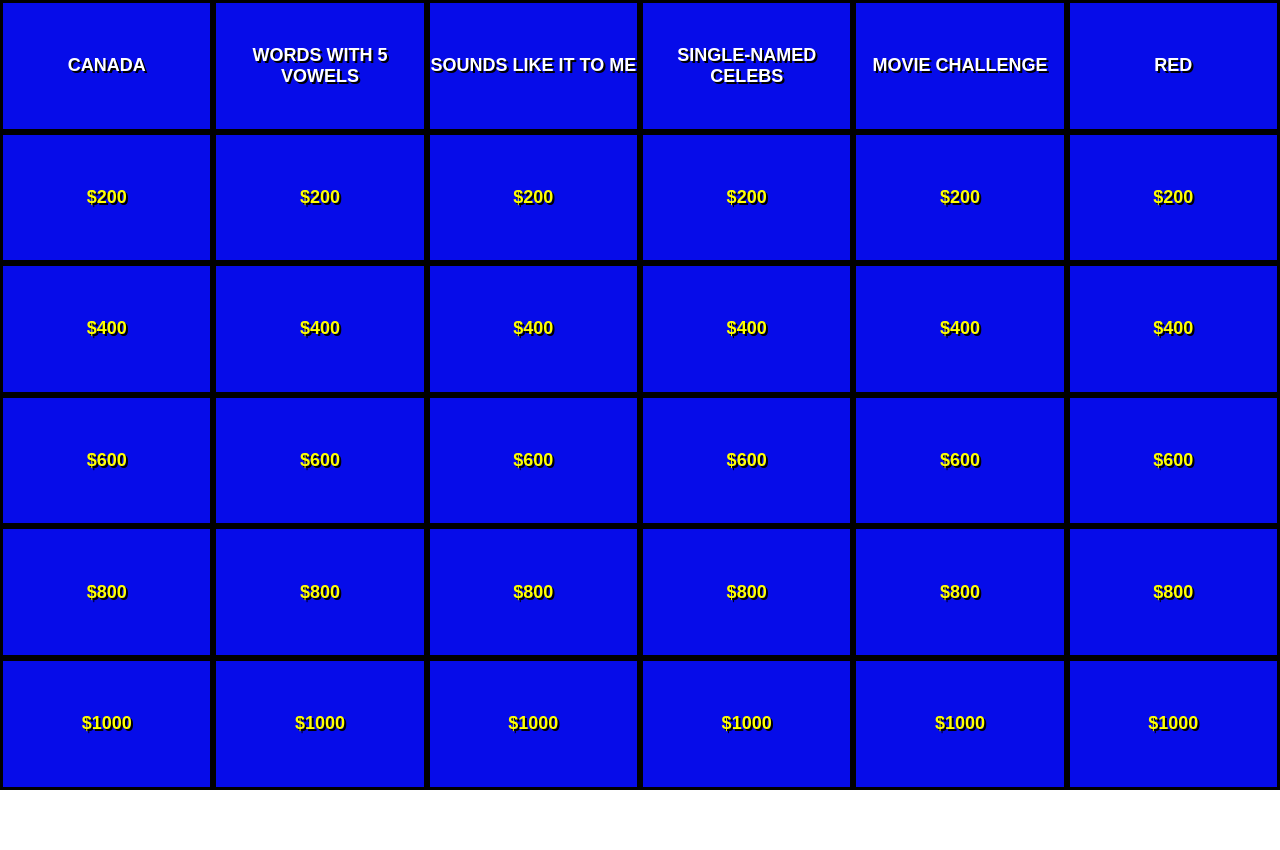
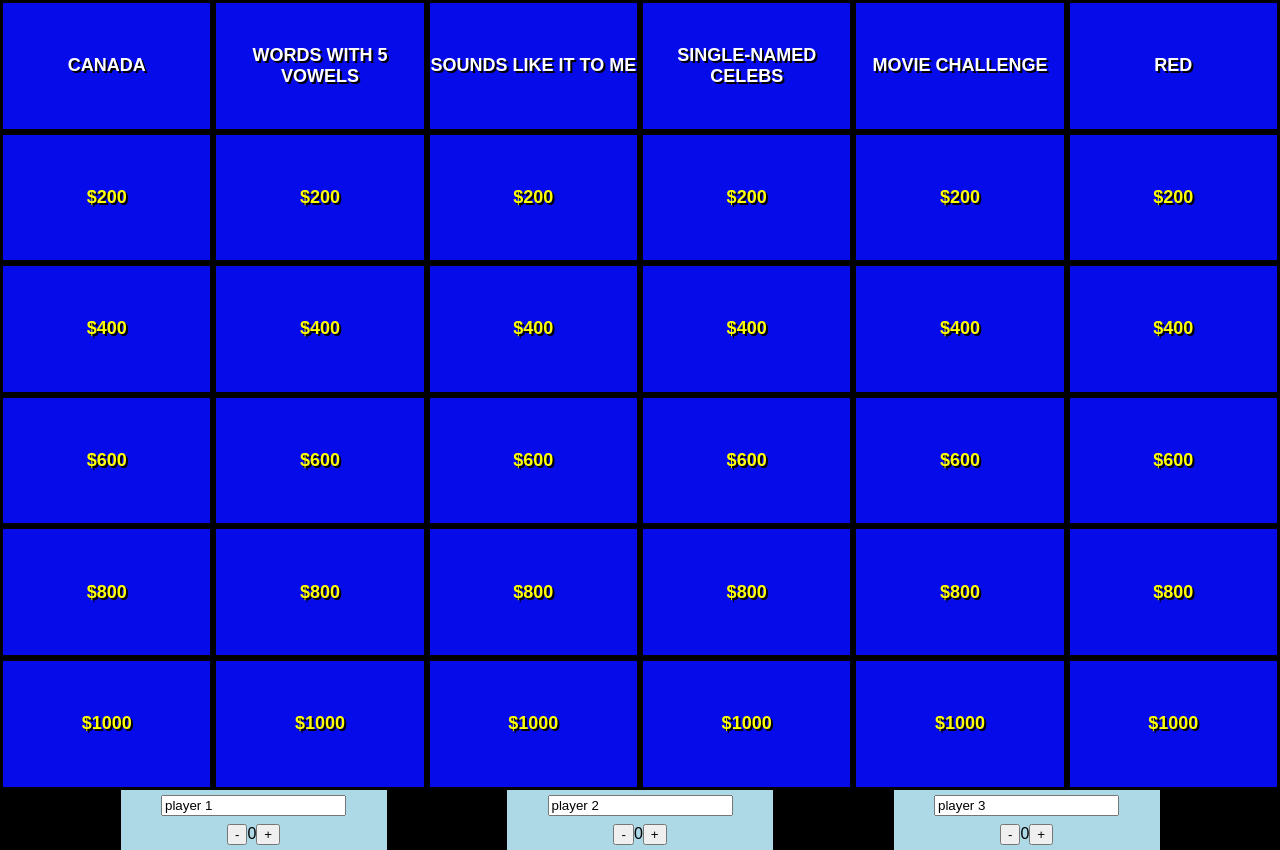
Before and after one commit to northsidejustin/2019-react-workshop, a React (Create React App) app: page / in a window 1280 px wide. Before the commit the page ends 800 px from the top, so only its background shows below. Built offline with nearby package versions, Linux system fonts and the light colour scheme.

Commit message:
make player things better. still needs styling fixes

```diff
--- a/package.json
+++ b/package.json
@@ -3,6 +3,7 @@
   "version": "0.1.0",
   "private": true,
   "dependencies": {
+    "lodash": "^4.17.15",
     "react": "^16.11.0",
     "react-dom": "^16.11.0",
     "react-scripts": "0.9.5"
--- a/src/App.css
+++ b/src/App.css
@@ -1,19 +1,17 @@
-.player-input-list {
+.player-list {
   display: flex;
   justify-content: space-evenly;
+  background: black;
+  align-self: flex-end;
 }
 
 .player-input {
-  height: 150px;
+  padding: 5px;
+  display: flex;
+  flex-direction: column;
+  justify-content: space-between;
+  align-items: center;
+  height: 50px;
   width: 20%;
-  border-style: solid;
-  border-radius: 10%;
   background-color: lightblue;
 }
-
-.setup-form {
-  /* display: flex;
-  flex-direction: column;
-  justify-content: space-around;
-  align-items: center; */
-}
--- a/src/App.js
+++ b/src/App.js
@@ -1,36 +1,11 @@
-import React, { Component } from 'react'
+import React from 'react'
 import Board from './Board'
-import SetupForm from './SetupForm'
 import './App.css'
 
-class App extends Component {
-  constructor() {
-    super()
-    this.state = {
-      players: [
-        {
-          name: String,
-          score: Number
-        },
-        {
-          name: String,
-          score: Number
-        },
-        {
-          name: String,
-          score: Number
-        }
-      ]
-    }
-  }
-  render() {
-    return (
-      <div className="app">
-        <Board/>
-        {/* <SetupForm/> */}
-      </div>
-    )
-  }
-}
+const App = () => (
+  <div className="app">
+    <Board/>
+  </div>
+)
 
-export default App;
+export default App
--- a/src/Board.js
+++ b/src/Board.js
@@ -1,14 +1,21 @@
 //parent component that will hold the cards
 import React, { Component } from "react"
+import { get } from 'lodash';
 import "./Board.css"
 import Category from "./Category"
 import Modal from "./Modal"
+import PlayerInput from "./PlayerInput";
 
 class Board extends Component {
   constructor() {
     super()
     this.state = {
       displayModal: false,
+      players: [
+        {name: 'player 1', score: 0},
+        {name: 'player 2', score: 0},
+        {name: 'player 3', score: 0}
+      ],
       categories: [
         {
           name: "CANADA",
@@ -29,7 +36,7 @@ class Board extends Component {
               question:
                 "True/False: Canada is the third largest country in the world?",
               answer:
-                "False. Ca  nada is the second largest country in the world."
+                "False. Canada is the second largest country in the world."
             },
             {
               price: 800,
@@ -229,17 +236,46 @@ class Board extends Component {
   toggleModal = () => {
     this.setState(prevState => ({ displayModal: !prevState.displayModal }))
   }
+  setPlayerName = (index, name) => {
+    this.setState(prevState => {
+      let players = prevState.players;
+      players[index].name = name;
+      return({players})
+    })
+  }
+  setPlayerScore = (index, operation) => {
+    const currValue = get(this.state, `modalData.value`, 0);
+    const scoreChange = operation === 'add' ? currValue : (-1 * currValue);
+
+    this.setState(prevState => {
+      let players = prevState.players;
+      players[index].score += scoreChange;
+      return({players})
+    })
+  }
 
   render() {
-    const { displayModal, modalData } = this.state
+    const { categories, displayModal, modalData, players } = this.state
 
-    const categories = this.state.categories.map((category, index) => {
+    const categoryList = categories.map((category, index) => {
       return (
         <Category
           name={category.name}
           key={index}
           questions={category.questions}
           modalFn={this.setModal}
+        />
+      )
+    })
+
+    const playerList = players.map((player, index) => {
+      return (
+        <PlayerInput
+          key={index}
+          name={player.name}
+          score={player.score}
+          setName={(name) => this.setPlayerName(index, name)}
+          setScore={(operation) => this.setPlayerScore(index, operation)}
         />
       )
     })
@@ -254,8 +290,13 @@ class Board extends Component {
             <Modal modalData={modalData} />
           </div>
         ) : (
-          <div className="board">{categories}</div>
+          <div className="board">
+            {categoryList}
+          </div>
         )}
+        <div className="player-list">
+          {playerList}
+        </div>
       </div>
     )
   }
--- a/src/PlayerInput.js
+++ b/src/PlayerInput.js
@@ -1,15 +1,24 @@
 import React from 'react';
 
-const PlayerInput = ({ playerNumber, onChange, value }) => (
-  <div className="player-input">
-    <input
-      type="text"
-      name="player-name"
-      placeholder={`Player ${playerNumber} name`}
-      onChange={event => onChange(event, playerNumber)}
-      value={value}
-    />
-  </div>
-);
+const PlayerInput = ({ name, score, setName, setScore }) => {
+  const onChange = (event) => {
+    setName(event.target.value);
+  }
+
+  return (
+    <div className="player-input">
+      <input
+        type="text"
+        value={name}
+        onChange={onChange}
+      />
+      <div className="player-score">
+        <button onClick={() => {setScore('sub')}}> - </button>
+        <label>{score}</label>
+        <button onClick={() => {setScore('add')}}> + </button>
+      </div>
+    </div>
+  )
+};
 
 export default PlayerInput;
--- a/src/SetupForm.js
+++ /dev/null
@@ -1,68 +0,0 @@
-import React, { Component } from 'react';
-import PlayerInput from './PlayerInput';
-
-
-class SetupForm extends Component {
-  constructor() {
-    super();
-    this.state = {
-      p1: '',
-      p2: '',
-      p3: ''
-    }
-  }
-
-  render() {
-    const {p1, p2, p3} = this.state;
-    const buttonDisabled = !(p1 && p2 && p3);
-
-    return (
-      <div className="setup-form">
-        <h1>Welcome to Jeopardy!</h1>
-        <div className="player-input-list">
-          <PlayerInput playerNumber={1} onChange={this.onChange}/>
-          <PlayerInput playerNumber={2} onChange={this.onChange}/>
-          <PlayerInput playerNumber={3} onChange={this.onChange}/>
-        </div>
-        <button disabled={buttonDisabled}>Start Game!</button>
-      </div>
-    )
-  }
-
-  onChange = (event, playerNumber) => {
-    this.setState({[`p${playerNumber}`]: event.target.value})
-  }
-}
-
-export default SetupForm;
-
-
-/**
- *
- *
-
-category (column)
-- title
-- 5 questions
-
-board (row)
-- 6 caetgories
-
-[
-  {
-    category: 'cats',
-    questions: [
-      {
-        value: 100,
-        question: '',
-        answer: '',
-        asked: false
-      },
-      ...more questions
-    ]
-  },
-  ...more categories
-]
-
-
- */
```
Also changed, not shown: public/index.html (+0 -19 lines), src/Player.js (deleted, +0 -12 lines).
